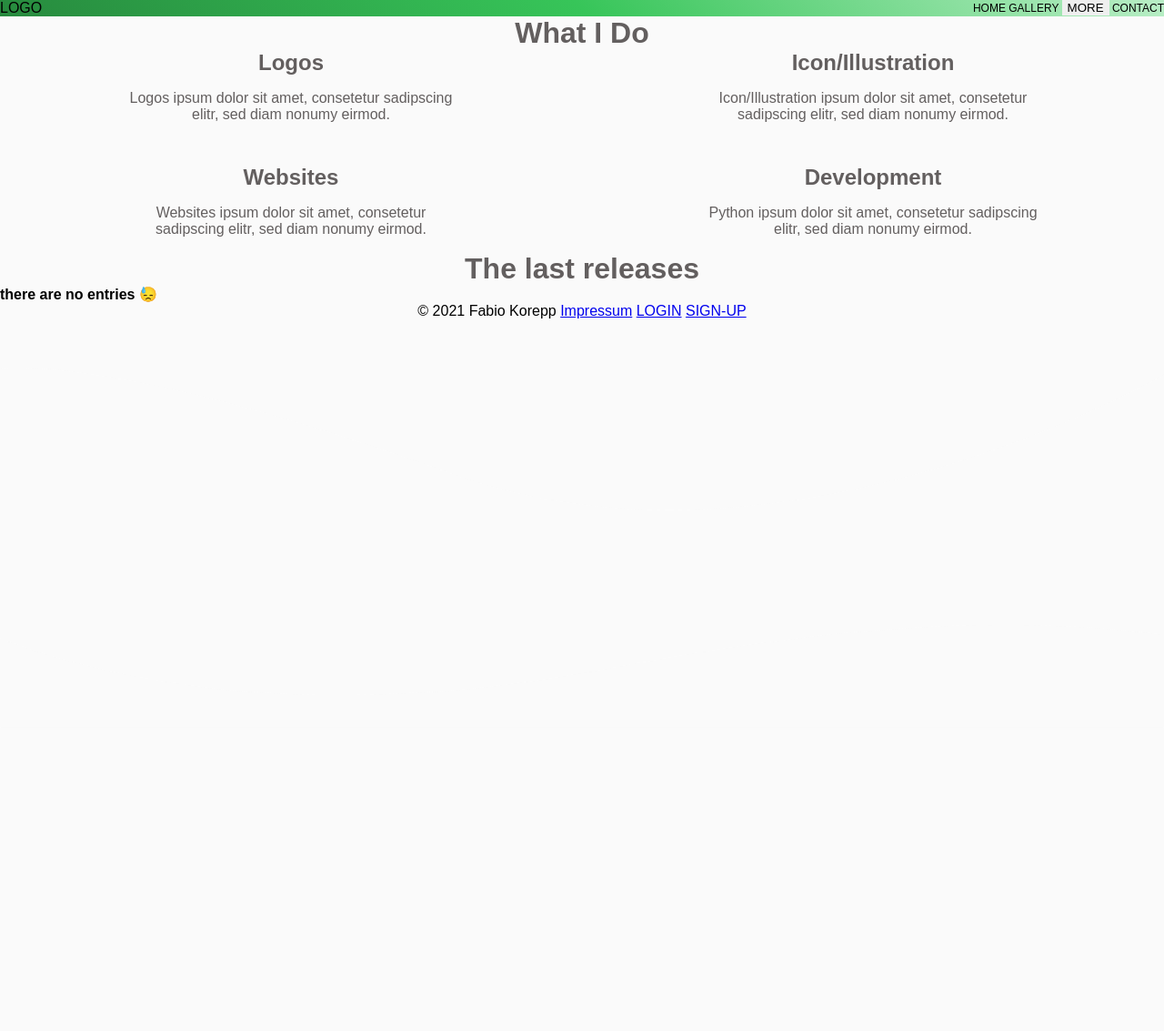
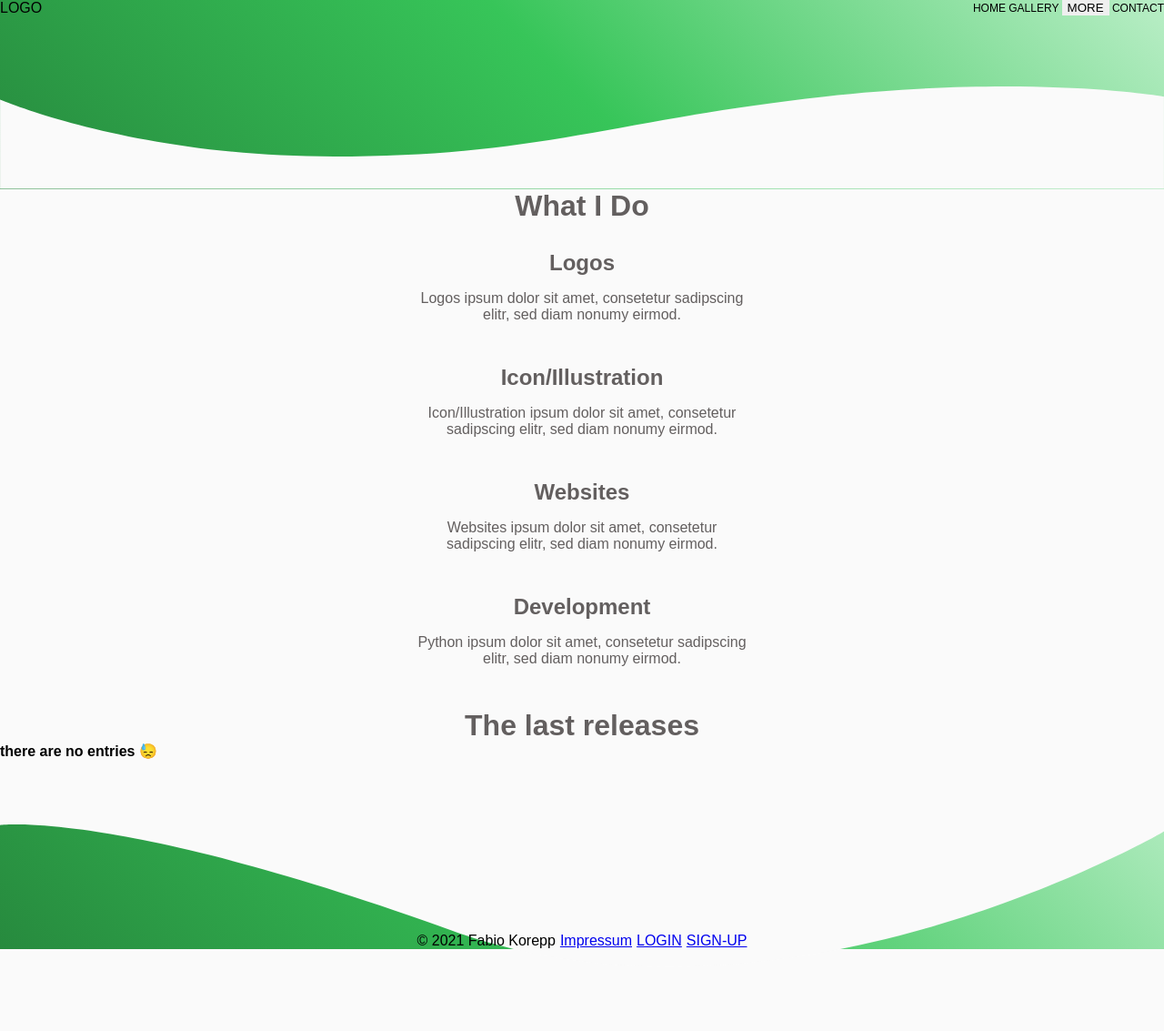
Before and after one commit to The-Broccoli/otowebapp, a Flask app: page / in a window 1280 px wide. Shown: the whole page at 91% size. After the commit the page ends 1043 px from the top, so only its background shows below. Run offline with Flask 2, Linux system fonts and the light colour scheme; data that the repository does not hold is empty.

Commit message:
add Kevin

```diff
--- a/website/static/base.css
+++ b/website/static/base.css
@@ -2,7 +2,7 @@
 
 /* ------------- dropdown setting ------------- */
 
-html, body {
+body {
     width: 100%;
     height: 100%;
     margin: 0;
@@ -64,33 +64,75 @@ h2 {
     margin: 0;
 }
 
-footer .footer-text {
-    text-align: center;
+.footer-text {
+    display: flex;
+    justify-content: center;
+    align-items: flex-end;
+    position: absolute;
+    bottom: 0;
+    left: 0;
+    right: 0;
+    height: 50px;
+    gap: 5px;
+
 }
 
 /* ----------------- keyvisual setting -------------------- */
 
 .keyvisual-bar{
-    z-index: 3;
+    z-index: 2;
     position: absolute;
-    width: 100%;
-    height: 100%;
+    width: 100vw;
+    height: 26vh;
     display: flex;
     align-items: flex-end;
 }
 
 .keyvisual-gradient{
     z-index: 1;
-    width: 100%;
-    height: 100%;
+    width: 100vw;
+    height: 26vh;
     background: linear-gradient(45deg, #278A3E, #37C559, #B9EEC6);
 }
 
 .footer-bar{
     z-index: 3;
+    position: relative;
+    display: flex;
+    width: 100vw;
+    height: 20vh;
+}
+
+.footer-bar svg {
     position: absolute;
-    width: 100%;
-    height: 100%;
+    top: 0;
+    left: 0;
+    right: 0;
+    height: 10vh;
+    z-index: 4;
+
+}
+
+.container {
+    position: relative;
+}
+
+nav {
+    position: absolute;
+    top: 0;
+    right: 0;
+    width: 70vw;
+    height: 50px;
+    z-index: 4;
+
+}
+.logo-nav {
+    position: absolute;
+    top: 0;
+    left: 0;
+    width: 30vw;
+    height: 50px;
+    z-index: 4;
 }
 
 /* ----------------- error setting -------------------- */
@@ -107,44 +149,7 @@ footer .footer-text {
 /* -------------------------------------------------------- */
 /* MOBILE - 0-480px */
 @media screen and (min-width:480px) {
-    .container {
-        display: grid;
-        grid-template-columns: 1fr 1fr;
-        grid-template-rows: auto auto auto auto auto;
-    }
-    nav {
-        z-index: 10;
-        grid-column: 2 / 3;
-        grid-row: 1 / 2;
-    }
 
-    .logo-nav {
-        z-index: 10;
-        grid-column: 1 / 2;
-        grid-row: 1 / 2;
-    }
-
-    header {
-        grid-column: 1 / 3;
-        grid-row: 1 / 3;
-    }
-
-    .content-container {
-        grid-column: 1 / 3;
-        grid-row: 3 / 4;
-        background-color: #FAFAFA;
-    }
-
-    .footer-img-block {
-        grid-column: 1 / 3;
-        grid-row: 4 / 6;
-    }
-
-    footer {
-        z-index: 10;
-        grid-column: 1 / 3;
-        grid-row: 5 / 6;
-    }
 }
 
 /* -------------------------------------------------------- */
--- a/website/static/home.css
+++ b/website/static/home.css
@@ -1,7 +1,9 @@
-.services-grid{
-    display: grid;
-    grid-template-columns: 1fr 1fr;
-    grid-row-gap: 30px;
+.services{
+    display: flex;
+    flex-direction: column;
+    gap: 30px;
+    margin-top: 30px;
+    margin-bottom: 30px;
 }
 
 .services-container{
--- a/website/static/post-container.css
+++ b/website/static/post-container.css
@@ -1,8 +1,10 @@
 
 .post-grid{
-    display: grid;
-    grid-template-columns: 1fr 1fr;
-    grid-row-gap: 30px;
+    display: flex;
+    flex-wrap: wrap;
+    justify-content: space-around;
+    gap: 50px;
+
 }
 
 .post-container{
--- a/website/templates/base.html
+++ b/website/templates/base.html
@@ -14,6 +14,7 @@
     </head>
     <body>
         <div class="container">
+            <div>
                 <nav>
                     <a href="/">HOME</a>
                     <a href="/gallery">GALLERY</a>
@@ -29,6 +30,7 @@
                 </nav>
             <div class="logo-nav">
                 LOGO
+            </div>
         </div>
             <header>
                 {% block keyvisual %}
--- a/website/templates/blank_page.html
+++ b/website/templates/blank_page.html
@@ -31,9 +31,7 @@
 
 <!-- BLOCK FOOTER-IMG -->
 {% block footerBar %}
-<span class="footer-bar">
+<div class="keyvisual-gradient">
     <svg xmlns="http://www.w3.org/2000/svg" viewBox="0 0 1926 360"><defs><style>.cls-1{fill:#fafafa;}</style></defs><g id="Ebene_1" data-name="Ebene 1"><path id="Pfad_49" data-name="Pfad 49" class="cls-1" d="M0,108.08s195-26,747.11,174S1926,118.57,1926,118.57V0H0Z"/></g></svg>
-</span>
-<div class="keyvisual-gradient">
 </div>
 {% endblock %}
--- a/website/templates/gallery.html
+++ b/website/templates/gallery.html
@@ -127,9 +127,7 @@ GALLERY
 
 <!-- BLOCK FOOTER-IMG -->
 {% block footerBar %}
-<span class="footer-bar">
+<div class="keyvisual-gradient">
     <svg xmlns="http://www.w3.org/2000/svg" viewBox="0 0 1926 360"><defs><style>.cls-1{fill:#fafafa;}</style></defs><g id="Ebene_1" data-name="Ebene 1"><path id="Pfad_49" data-name="Pfad 49" class="cls-1" d="M0,108.08s195-26,747.11,174S1926,118.57,1926,118.57V0H0Z"/></g></svg>
-</span>
-<div class="keyvisual-gradient">
 </div>
 {% endblock %}
--- a/website/templates/home.html
+++ b/website/templates/home.html
@@ -23,7 +23,7 @@ Home
 <!-- BLOCK CONTENT -->
 {% block content %}
 <h1>What I Do</h1>
-<div class="services-grid">
+<div class="services">
     <div class="services-container">
         <h2>Logos</h2>
         <p>Logos ipsum dolor sit amet, consetetur sadipscing elitr, sed diam nonumy eirmod.</p>
@@ -90,9 +90,7 @@ Home
 
 <!-- BLOCK FOOTER-IMG -->
 {% block footerBar %}
-<span class="footer-bar">
+<div class="keyvisual-gradient">
     <svg xmlns="http://www.w3.org/2000/svg" viewBox="0 0 1926 360"><defs><style>.cls-1{fill:#fafafa;}</style></defs><g id="Ebene_1" data-name="Ebene 1"><path id="Pfad_49" data-name="Pfad 49" class="cls-1" d="M0,108.08s195-26,747.11,174S1926,118.57,1926,118.57V0H0Z"/></g></svg>
-</span>
-<div class="keyvisual-gradient">
 </div>
 {% endblock %}
--- a/website/templates/portfolio_entry.html
+++ b/website/templates/portfolio_entry.html
@@ -22,6 +22,7 @@ GALLERY - {{ post.title }}
 <!-- BLOCK CONTENT -->
 {% block content %}
     {% if post %}
+        <div class="postContainer">
             <div class="post-entry-div">
                 {% if post.post_type == "logo"%}
                     <div class="circle-logo">
@@ -47,6 +48,7 @@ GALLERY - {{ post.title }}
                 <span id="sescription">{{ post.description }}</span>
                 <span id="views-counter">{{ post.views_counter }}
             </div>
+        </div>
     {% else %}
         <b>there are no entries &#128531;</b>
     {% endif %}
@@ -55,9 +57,7 @@ GALLERY - {{ post.title }}
 
 <!-- BLOCK FOOTER-IMG -->
 {% block footerBar %}
-<span class="footer-bar">
+<div class="keyvisual-gradient">
     <svg xmlns="http://www.w3.org/2000/svg" viewBox="0 0 1926 360"><defs><style>.cls-1{fill:#fafafa;}</style></defs><g id="Ebene_1" data-name="Ebene 1"><path id="Pfad_49" data-name="Pfad 49" class="cls-1" d="M0,108.08s195-26,747.11,174S1926,118.57,1926,118.57V0H0Z"/></g></svg>
-</span>
-<div class="keyvisual-gradient">
 </div>
 {% endblock %}
```
Also changed, not shown: other parts of website/static/base.css (+0 -39 lines), website/static/portfolio-entry.css (+7 -0 lines). Lines whose indentation alone changed are shown as unchanged.
